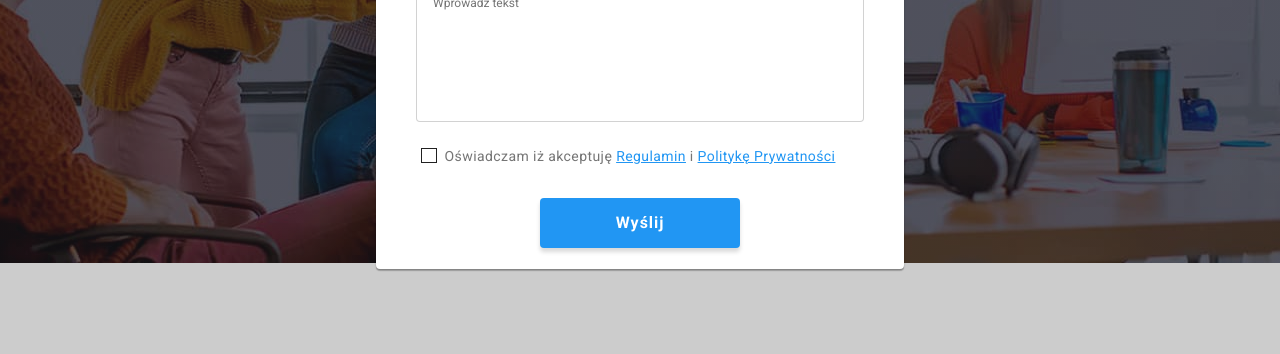
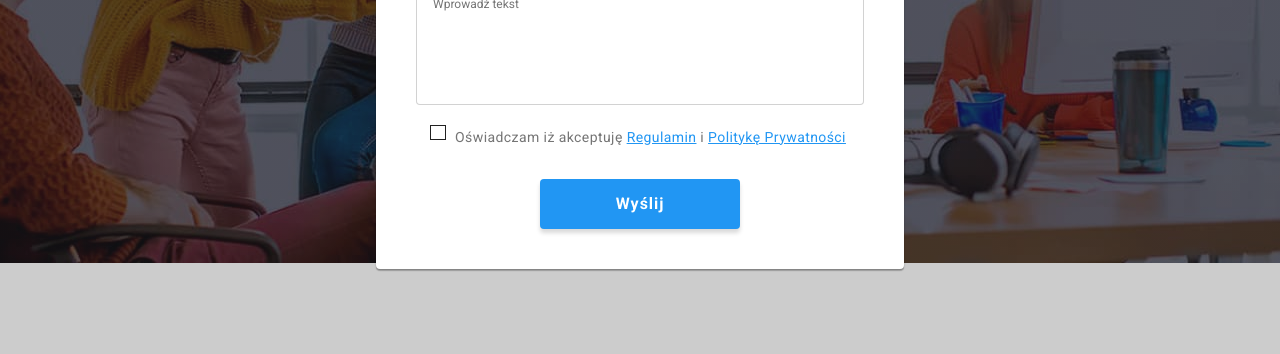
Before and after one commit to DagmaraSobczak/goit-markup-hw-06, a plain HTML site: page index.html in a window 1280 px wide. Both pictures are taken after a click on the button "Zamów usługę". Shown: the part 422-776 px from the top of the page. Drawn offline with Linux system fonts and the light colour scheme.

Commit message:
poprawki

```diff
--- a/css/style.css
+++ b/css/style.css
@@ -836,6 +836,7 @@ border: #2196f3;
   flex-direction: column;
   width: 448px;
   height: 342px;
+
 }
 .p-modal {
   font-family: "Roboto";
@@ -846,12 +847,12 @@ border: #2196f3;
   text-align: center;
   letter-spacing: 0.03em;
   color: #212121;
-  margin-top: 39px;
+  margin-top: 40px;
   margin-bottom: 12px;
 }
 textarea {
   width: 448px;
-  height: 138px;
+  height: 120px;
   border-radius: 4px;
   resize: none;
   padding-top: 12px;
@@ -868,12 +869,12 @@ textarea {
 }
 
 .checkbox {
-  width: 419px;
+  width: 420px;
   height: 24px;
   display: block;
-  position: absolute;
-  left: 55px;
-  top: 442px;
+  position: relative;
+    margin-top: 20px;
+
 }
 
 .modal-icon5 {
@@ -897,9 +898,12 @@ textarea {
   text-align: center;
   display: block;
   width: 397px;
-  left: 77px;
-  margin-top: 40px;
-}
+   top: 0;
+  left: 0;
+  margin-left: 22px;
+
+
+  }
 
 .checkbox input {
   position: relative;
@@ -913,8 +917,8 @@ textarea {
   width: 16px;
   height: 15px;
   border: 0.5px solid rgba(33, 33, 33, 1);
-  top: 18px;
-  left: -10px;
+  top: 0;
+  left: 0;
   transition-property: opacity;
   transition-duration: 250ms;
   transition-timing-function: cubic-bezier(0.4, 0, 0.2, 1);
--- a/index.html
+++ b/index.html
@@ -317,13 +317,14 @@
                     </label>
                   </form>
                 <label class="checkbox">
-                   <input type="checkbox" >
+                   <p class="checkbox-text">Oświadczam iż akceptuję <span class="checkbox-text-span">Regulamin</span> i <span class="checkbox-text-span">Politykę Prywatności</span></p>
+                    <input type="checkbox" >
                   <svg class="modal-icon5">
                       <use href="./image/icons.svg#icon-Vector-1"></use>
                     </svg><span class="checkmark">
                   </span>
                 </label>
-                  <p class="checkbox-text">Oświadczam iż akceptuję <span class="checkbox-text-span">Regulamin</span> i <span class="checkbox-text-span">Politykę Prywatności</span></p>
+
          <button type="submit" class="button-input" >Wyślij</button>
                 </div>
           <script src="./js/modal.js"></script>
```
